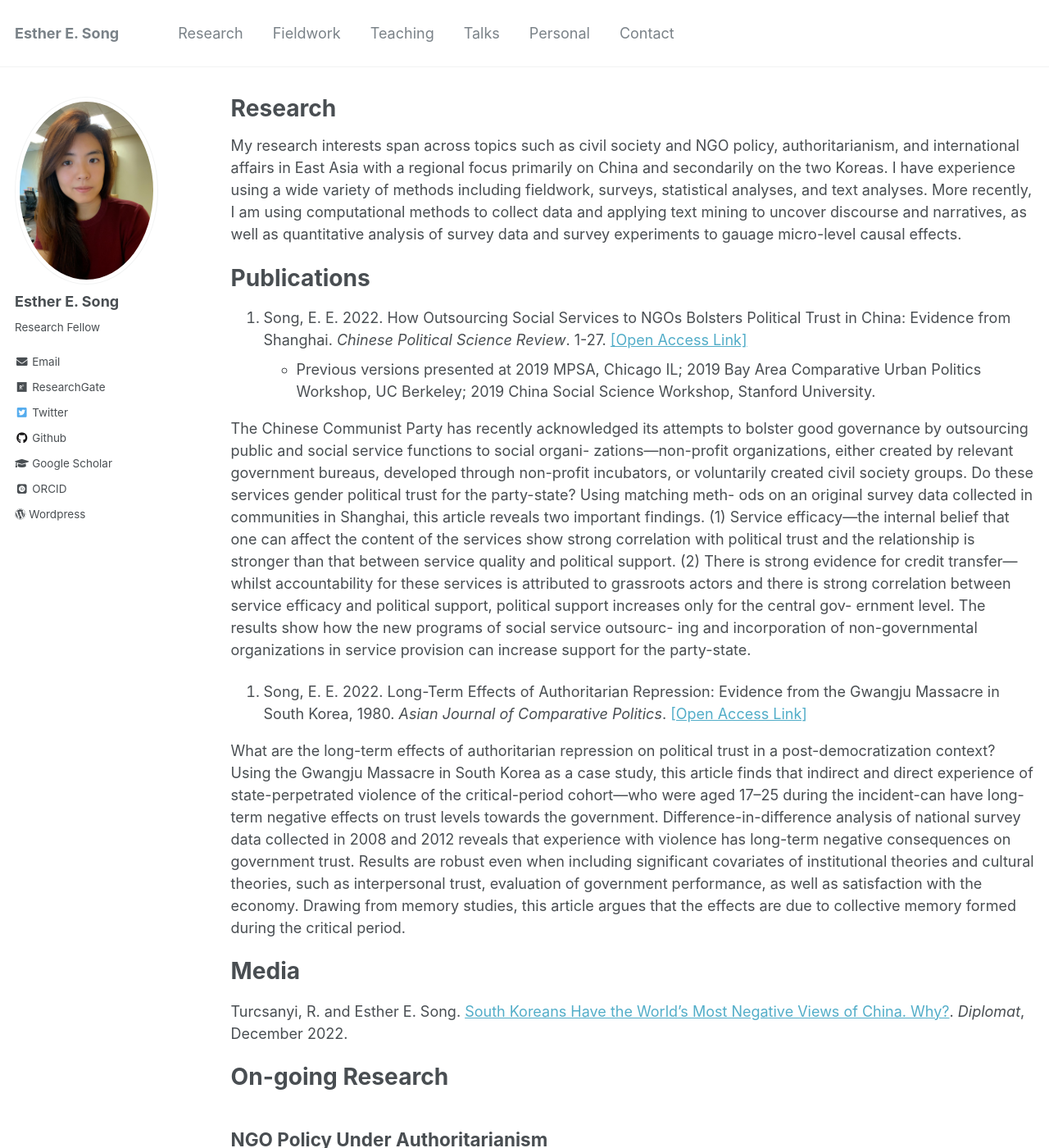
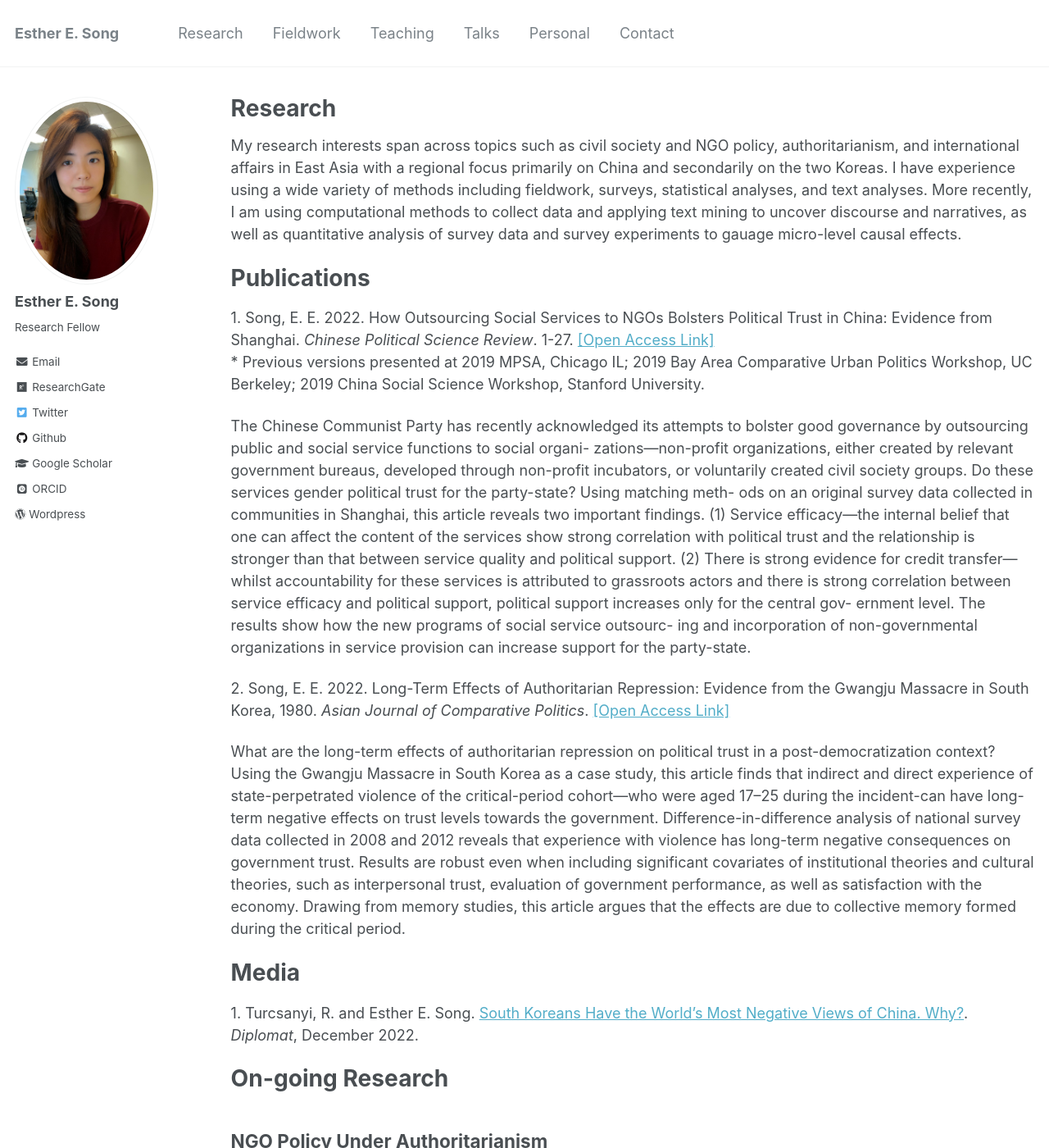
Before and after one commit to ehsong/ehsong.github.io, a Jekyll site: the page built from _pages/research.md, in a window 1280 px wide and 1400 px high. Shown: the whole window at 82% size. Built offline with Jekyll 4.4.1, drawn with Linux system fonts in a browser that asks for light colours; some web fonts are replaced.

Commit message:
Update research.md

```diff
--- a/_pages/research.md
+++ b/_pages/research.md
@@ -11,18 +11,18 @@ My research interests span across topics such as civil society and NGO policy, a
 
 # Publications
 
-1. Song, E. E. 2022. How Outsourcing Social Services to NGOs Bolsters Political Trust in China: Evidence from Shanghai. *Chinese Political Science Review*. 1-27. [[Open Access Link]](https://link.springer.com/article/10.1007/s41111-021-00207-z)
+1\. Song, E. E. 2022. How Outsourcing Social Services to NGOs Bolsters Political Trust in China: Evidence from Shanghai. *Chinese Political Science Review*. 1-27. [[Open Access Link]](https://link.springer.com/article/10.1007/s41111-021-00207-z)
     * Previous versions presented at 2019 MPSA, Chicago IL; 2019 Bay Area Comparative Urban Politics Workshop, UC Berkeley; 2019 China Social Science Workshop, Stanford University.
 
 The Chinese Communist Party has recently acknowledged its attempts to bolster good governance by outsourcing public and social service functions to social organi- zations—non-profit organizations, either created by relevant government bureaus, developed through non-profit incubators, or voluntarily created civil society groups. Do these services gender political trust for the party-state? Using matching meth- ods on an original survey data collected in communities in Shanghai, this article reveals two important findings. (1) Service efficacy—the internal belief that one can affect the content of the services show strong correlation with political trust and the relationship is stronger than that between service quality and political support. (2) There is strong evidence for credit transfer—whilst accountability for these services is attributed to grassroots actors and there is strong correlation between service efficacy and political support, political support increases only for the central gov- ernment level. The results show how the new programs of social service outsourc- ing and incorporation of non-governmental organizations in service provision can increase support for the party-state.
 
-2. Song, E. E. 2022. Long-Term Effects of Authoritarian Repression: Evidence from the Gwangju Massacre in South Korea, 1980. *Asian Journal of Comparative Politics*. [[Open Access Link]](https://journals.sagepub.com/doi/epub/10.1177/20578911221147994)
+2\. Song, E. E. 2022. Long-Term Effects of Authoritarian Repression: Evidence from the Gwangju Massacre in South Korea, 1980. *Asian Journal of Comparative Politics*. [[Open Access Link]](https://journals.sagepub.com/doi/epub/10.1177/20578911221147994)
 
 What are the long-term effects of authoritarian repression on political trust in a post-democratization context? Using the Gwangju Massacre in South Korea as a case study, this article finds that indirect and direct experience of state-perpetrated violence of the critical-period cohort—who were aged 17–25 during the incident-can have long-term negative effects on trust levels towards the government. Difference-in-difference analysis of national survey data collected in 2008 and 2012 reveals that experience with violence has long-term negative consequences on government trust. Results are robust even when including significant covariates of institutional theories and cultural theories, such as interpersonal trust, evaluation of government performance, as well as satisfaction with the economy. Drawing from memory studies, this article argues that the effects are due to collective memory formed during the critical period.
 
 # Media
 
-Turcsanyi, R. and Esther E. Song. [South Koreans Have the World's Most Negative Views of China. Why?](https://thediplomat.com/2022/12/south-koreans-have-the-worlds-most-negative-views-of-china-why/). *Diplomat*, December 2022.
+1\. Turcsanyi, R. and Esther E. Song. [South Koreans Have the World's Most Negative Views of China. Why?](https://thediplomat.com/2022/12/south-koreans-have-the-worlds-most-negative-views-of-china-why/). *Diplomat*, December 2022.
 
 # On-going Research
 ## NGO Policy Under Authoritarianism
```
